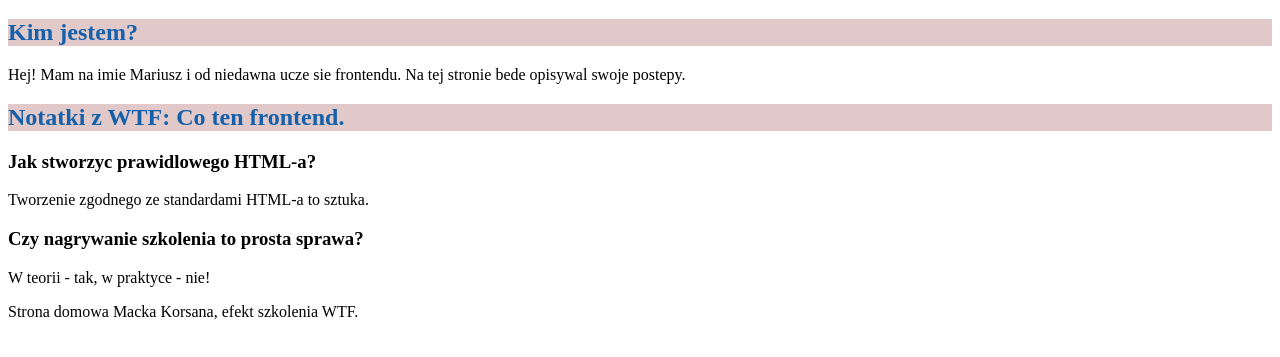
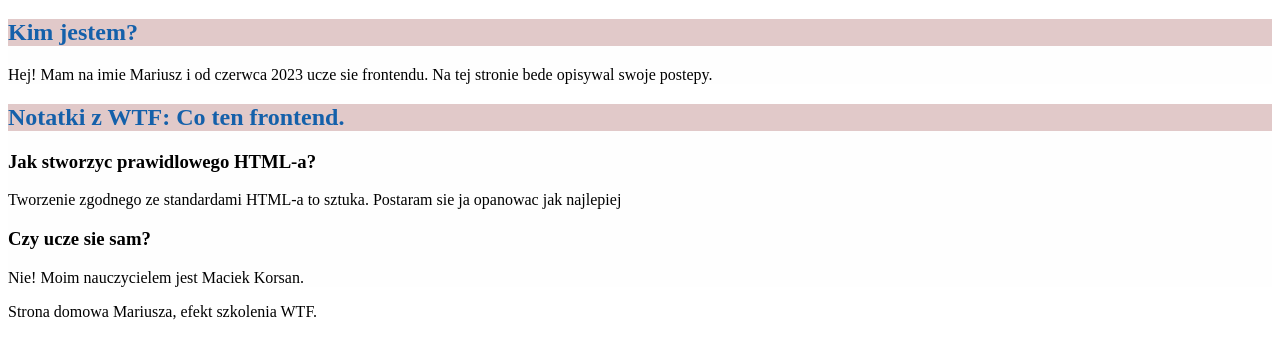
Before and after one commit to mariuszwuteefowicz/homepage, a plain HTML site: page index.html in a window 1280 px wide. Shown: the part 61-418 px from the top of the page. Drawn offline with Linux system fonts and the light colour scheme.

Commit message:
text modification

```diff
--- a/index.html
+++ b/index.html
@@ -16,22 +16,22 @@
       <section>
          <h2>Kim jestem?</h2>
          <p>
-            Hej! Mam na imie Mariusz i od niedawna ucze sie frontendu. Na tej stronie bede opisywal swoje postepy.
+            Hej! Mam na imie Mariusz i od czerwca 2023 ucze sie frontendu. Na tej stronie bede opisywal swoje postepy.
          </p>
       </section>
       <section>
          <h2>Notatki z WTF: Co ten frontend.</h2>
          <article>
             <h3>Jak stworzyc prawidlowego HTML-a?</h3>
-            <p>Tworzenie zgodnego ze standardami HTML-a to sztuka.</p>
+            <p>Tworzenie zgodnego ze standardami HTML-a to sztuka. Postaram sie ja opanowac jak najlepiej</p>
          </article>
          <article>
-            <h3>Czy nagrywanie szkolenia to prosta sprawa?</h3>
-            <p>W teorii - tak, w praktyce - nie!</p>
+            <h3>Czy ucze sie sam?</h3>
+            <p>Nie! Moim nauczycielem jest Maciek Korsan.</p>
          </article>
       </section>
       <footer>
-         <p>Strona domowa Macka Korsana, efekt szkolenia WTF.</p>
+         <p>Strona domowa Mariusza, efekt szkolenia WTF.</p>
       </footer>
    </main>
 </body>
```
